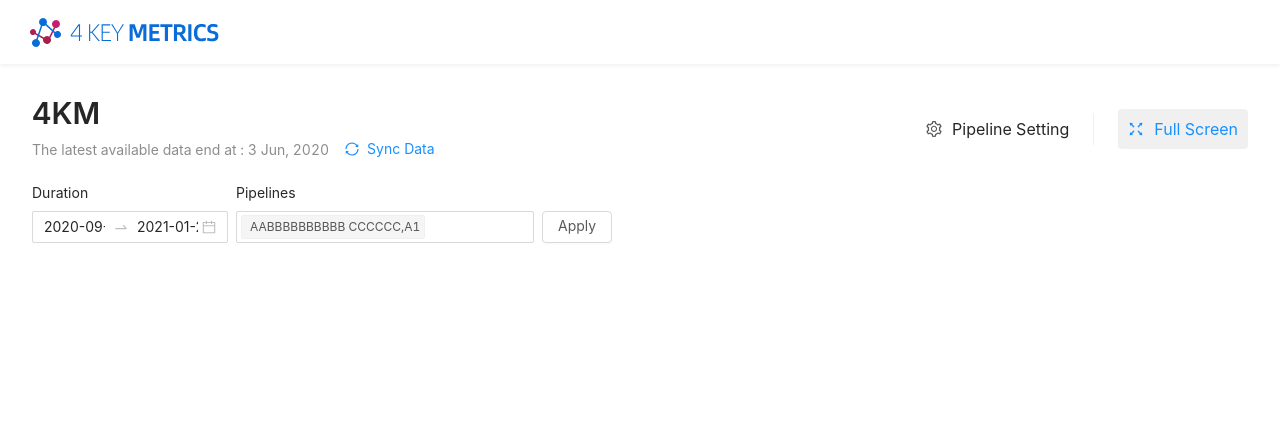
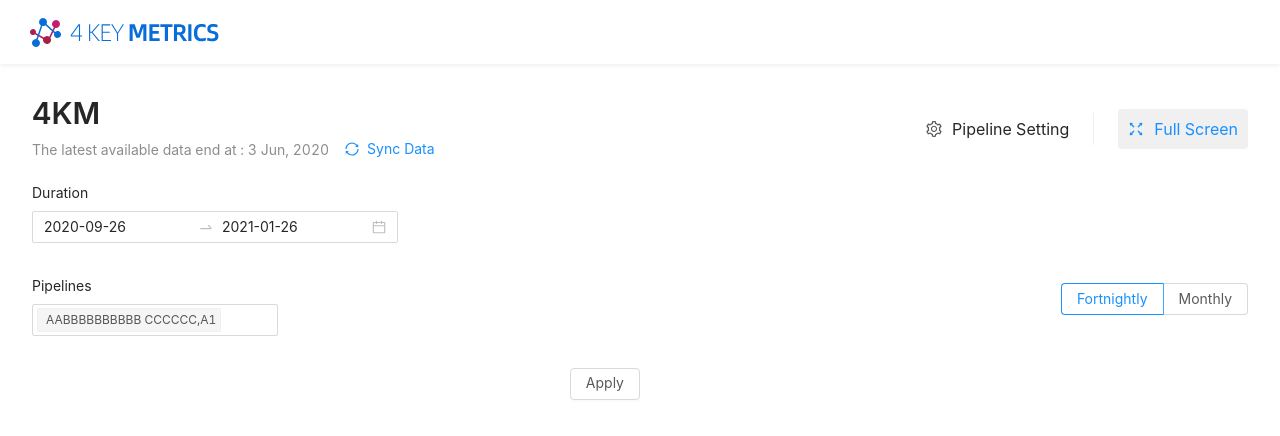
Before and after one commit to thoughtworks/metrik, a React app: page / in a window 1280 px wide. Shown: the top 436 px of the page. Built offline with nearby package versions, Linux system fonts and the light colour scheme.

Commit message:
[#99][Rui][Feat] update styles

```diff
--- a/src/dashboard/PageDashboard.tsx
+++ b/src/dashboard/PageDashboard.tsx
@@ -1,6 +1,6 @@
 import React from "react";
 import { SettingOutlined, FullscreenOutlined, SyncOutlined } from "@ant-design/icons";
-import { Typography, Button, DatePicker, Row, Col, Form } from "antd";
+import { Typography, Button, DatePicker, Row, Col, Form, Radio } from "antd";
 import { SECONDARY_COLOR, PRIMARY_COLOR } from "../constants/styles";
 import { css } from "@emotion/react";
 import moment from "moment";
@@ -188,9 +188,10 @@ export const PageDashboard = () => {
 					</span>
 				</div>
 			</div>
+			<div css={{ display: "flex", justifyContent: "space-between", alignItems: "center" }}>
 				<Form
 					layout={"vertical"}
-				css={{ marginTop: 16 }}
+					css={{ marginTop: 16, width: "50%" }}
 					initialValues={{
 						duration: [
 							moment(new Date(), dateFormatYYYYMMDD).startOf("day"),
@@ -200,13 +201,13 @@ export const PageDashboard = () => {
 					onFinish={values => {
 						console.log("submit", values);
 					}}>
-				<Row gutter={8} wrap={false}>
-					<Col span={4}>
+					<Row wrap={false} gutter={12}>
+						<Col>
 							<Form.Item label="Duration" name="duration">
 								<RangePicker format={dateFormatYYYYMMDD} clearIcon={false} />
 							</Form.Item>
 						</Col>
-					<Col span={6}>
+						<Col span={10}>
 							<Form.Item label="Pipelines" name="pipelines">
 								<MultipleCascadeSelect
 									options={options}
@@ -214,13 +215,19 @@ export const PageDashboard = () => {
 								/>
 							</Form.Item>
 						</Col>
-					<Col span={1} style={{ textAlign: "right" }}>
+						<Col style={{ textAlign: "right" }}>
 							<Form.Item label=" ">
 								<Button htmlType="submit">Apply</Button>
 							</Form.Item>
 						</Col>
 					</Row>
 				</Form>
+
+				<Radio.Group defaultValue="fortnightly">
+					<Radio.Button value="fortnightly">Fortnightly</Radio.Button>
+					<Radio.Button value="monthly">Monthly</Radio.Button>
+				</Radio.Group>
+			</div>
 		</div>
 	);
 };
```
Lines whose indentation alone changed are shown as unchanged.
